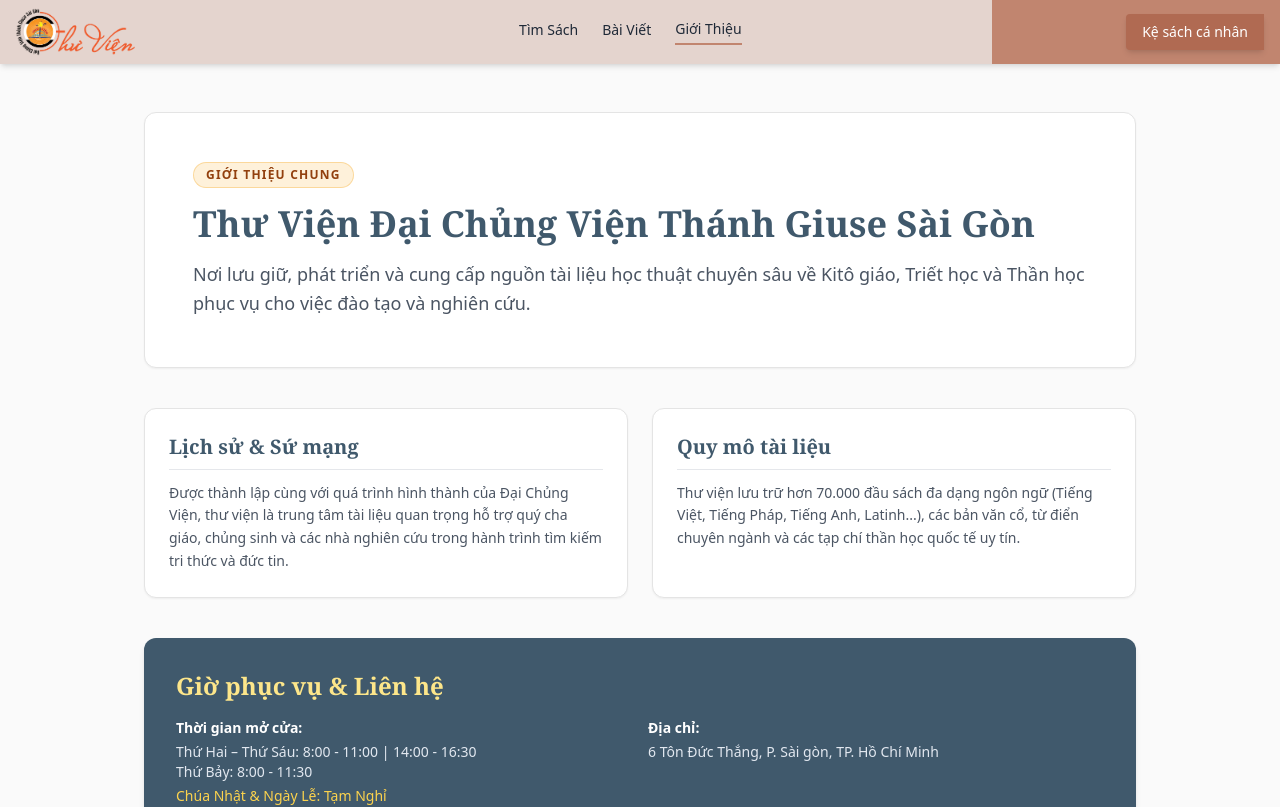
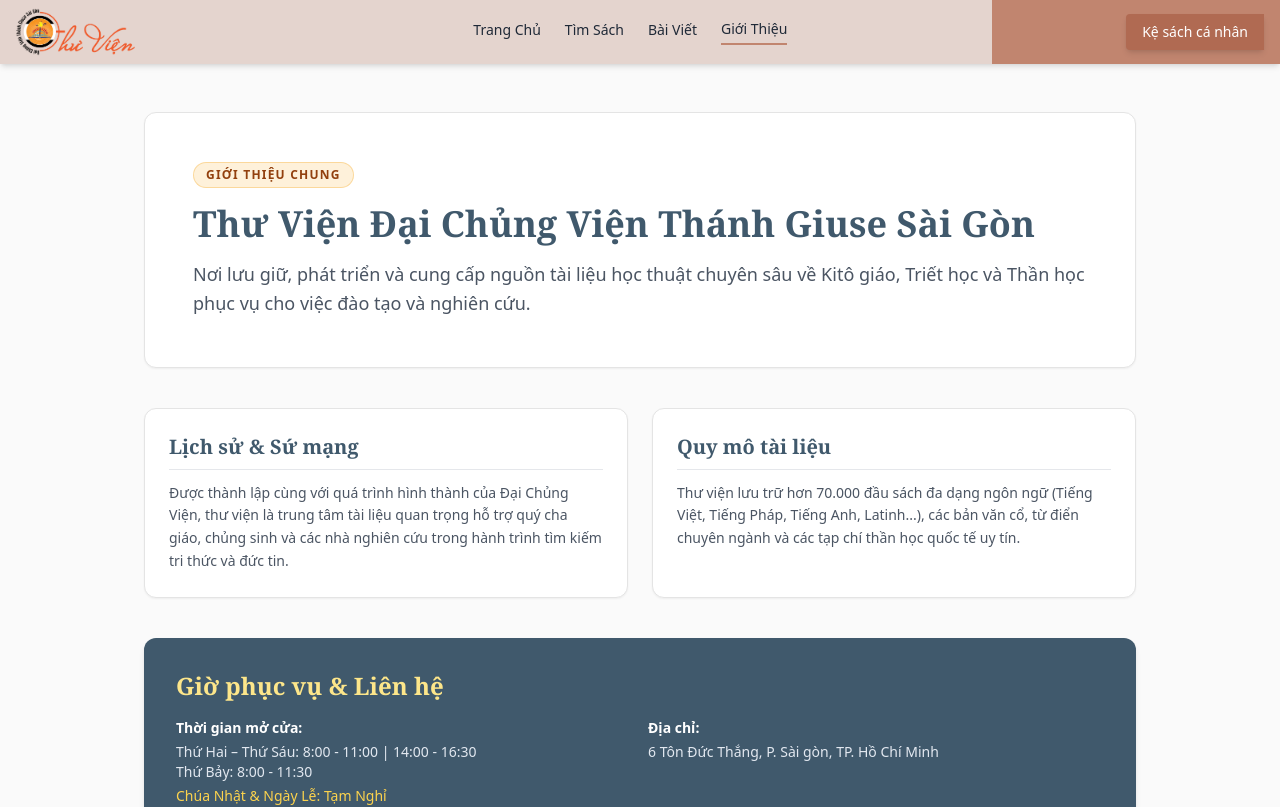
Before and after one commit to narukunegu/semi-librarium, a Nuxt app: page /about in a window 1280 px wide. Shown: the top 807 px of the page. Built offline with nearby package versions, Linux system fonts and the light colour scheme.

Commit message:
add "trang chu" in header

```diff
--- a/app/components/SiteHeader.vue
+++ b/app/components/SiteHeader.vue
@@ -28,6 +28,13 @@ const mobileMenuOpen = ref(false);
 
       <!-- Navigation-->
       <nav class="hidden md:flex items-center space-x-6 text-sm font-medium">
+                <NuxtLink
+          to="/"
+          class="hover:text-[#c1856f] transition-colors pb-1"
+          exactActiveClass="border-b-2 border-[#c1856f]"
+        >
+          Trang Chủ
+        </NuxtLink>
         <NuxtLink
           to="/search"
           class="hover:text-[#c1856f] transition-colors pb-1"
```
